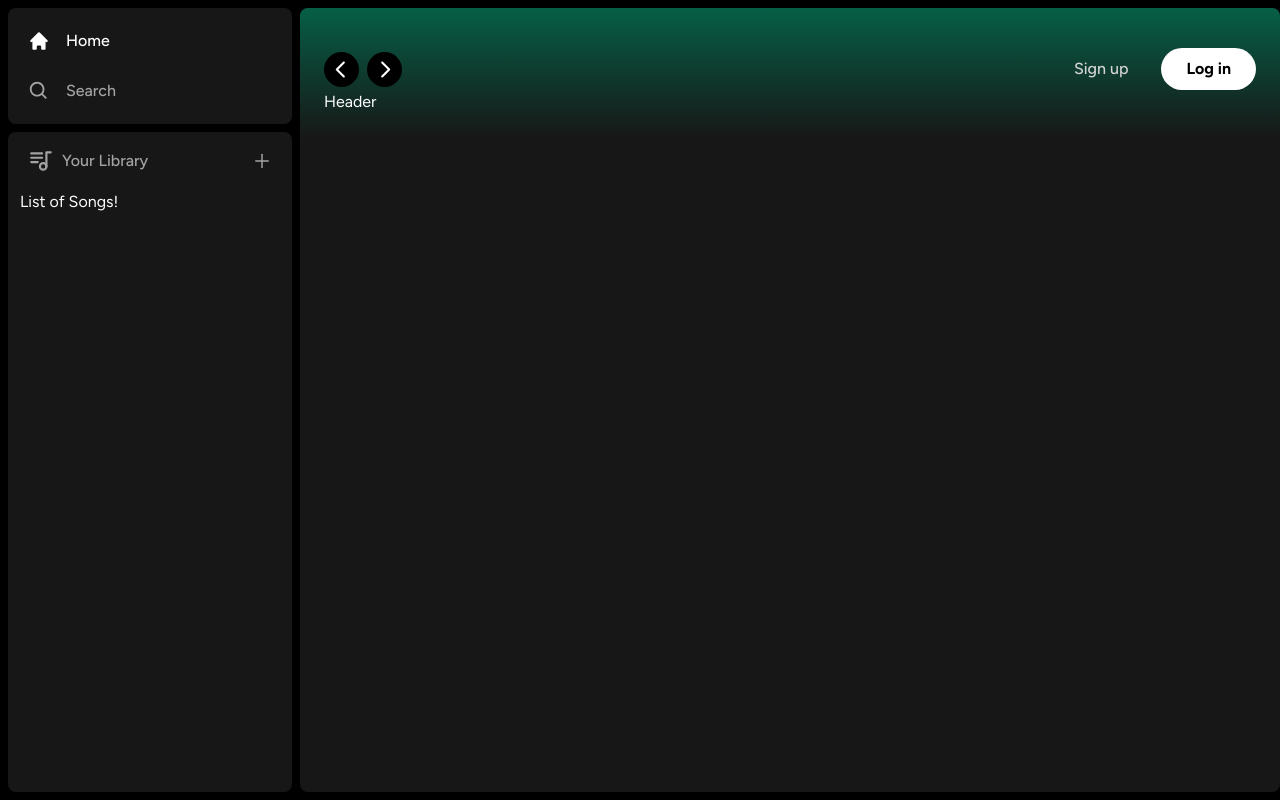
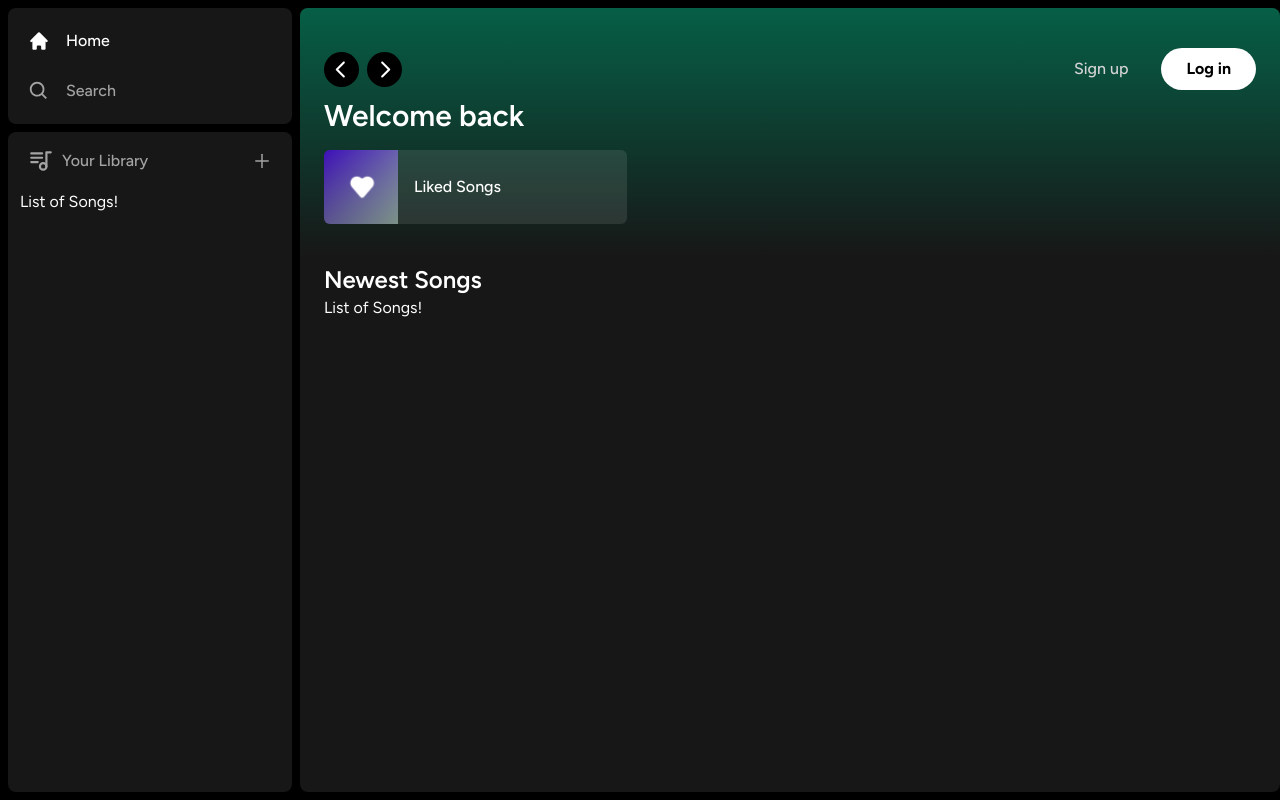
Before and after one commit to HapticHash/spotify-clone, a Next.js app: page / in a window 1280 px wide. Built offline with nearby package versions, Linux system fonts and the light colour scheme.

Commit message:
Layout - Added List items

```diff
--- a/app/(site)/page.tsx
+++ b/app/(site)/page.tsx
@@ -1,4 +1,5 @@
 import Header from "@/components/Header";
+import ListItem from "@/components/ListItem";
 
 export default function Home() {
   return (
@@ -12,7 +13,24 @@
         overflow-y-auto
       "
     >
-      <Header>Header</Header>
+      <Header>
+        <div className="mt-2 mb-2">
+          <h1 className="text-white text-3xl font-semibold">Welcome back</h1>
+          <div className="grid grid-cols-1 sm:grid-cols-2 xl:grid-cols-3 2xl:grids-cols-4 gap-3 mt-4">
+            <ListItem
+              image="/images/liked.png"
+              name="Liked Songs"
+              href="liked"
+            />
+          </div>
+        </div>
+      </Header>
+      <div className="mt-2 mb-7 px-6">
+        <div className="flex justify-between items-center">
+          <h1 className="text-white text-2xl font-semibold">Newest Songs</h1>
+        </div>
+        <div className="">List of Songs!</div>
+      </div>
     </div>
   );
 }
--- /dev/null
+++ b/components/ListItem.tsx
@@ -0,0 +1,40 @@
+"use client";
+
+import Image from "next/image";
+import { useRouter } from "next/navigation";
+import { FaPlay } from "react-icons/fa";
+
+interface ListItemProps {
+  image: string;
+  name: string;
+  href: string;
+}
+
+const ListItem: React.FC<ListItemProps> = ({ image, name, href }) => {
+  const router = useRouter();
+  const onClick = () => {
+    // Add authentication before push
+    router.push(href);
+  };
+  return (
+    <button
+      onClick={onClick}
+      className="relative group flex items-center rounded-md overflow-hidden gap-x-4 bg-neutral-100/10 hover:bg-neutral-100/20 transition pr-4"
+    >
+      <div className="relative min-h-[74px] min-w-[74px]">
+        <Image
+          className="object-cover"
+          fill
+          src={image}
+          alt="Image with heart at center"
+        />
+      </div>
+      <p className="font-medium truncate py-5">{name}</p>
+      <div className="absolute transition opacity-0 rounded-full flex items-center justify-center bg-green-500 p-3 drop-shadow-md right-5 group-hover:opacity-100 hover:scale-110">
+        <FaPlay className="text-black" />
+      </div>
+    </button>
+  );
+};
+
+export default ListItem;
```
Also changed, not shown: public/images/liked.png (added).
